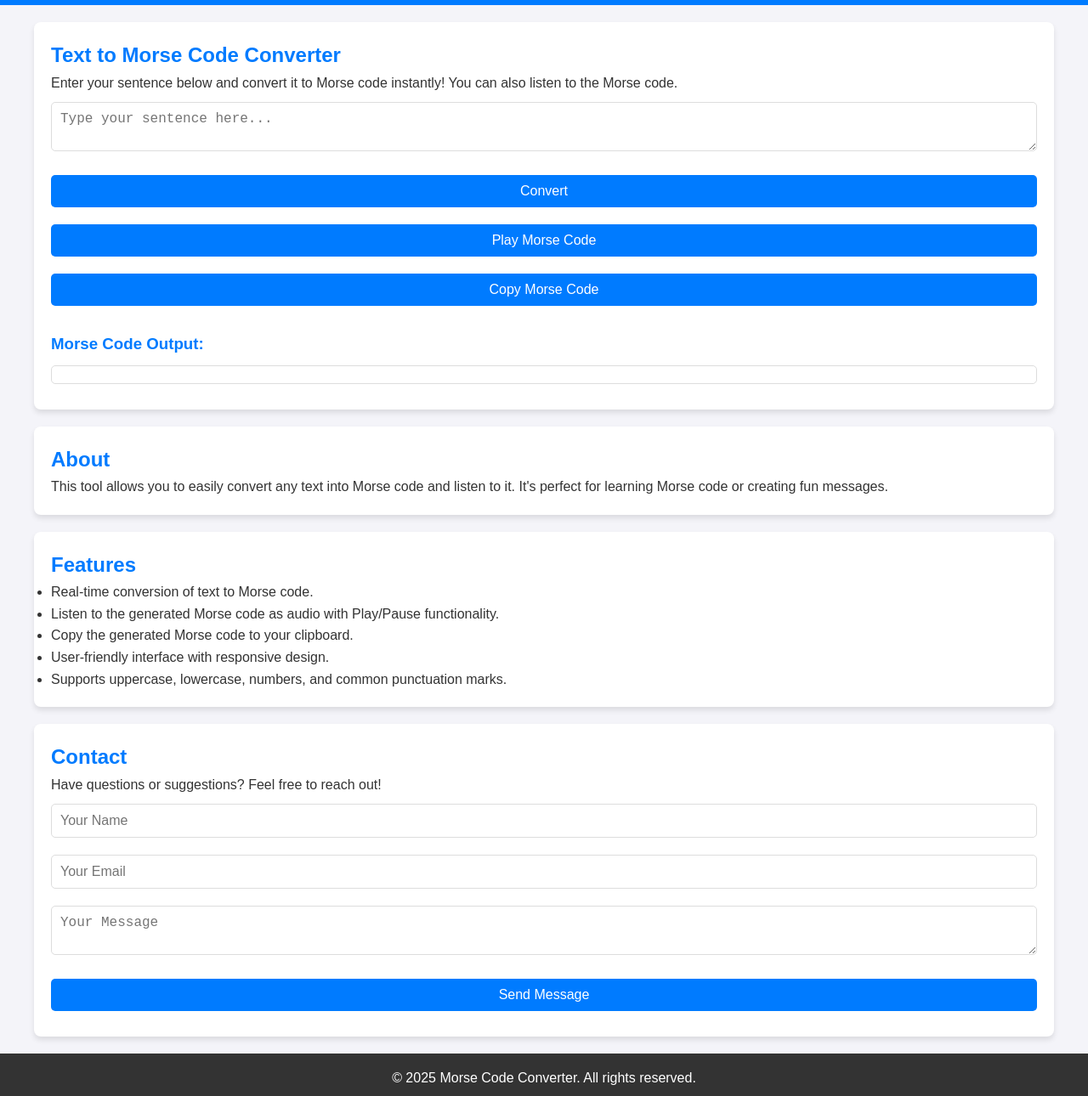
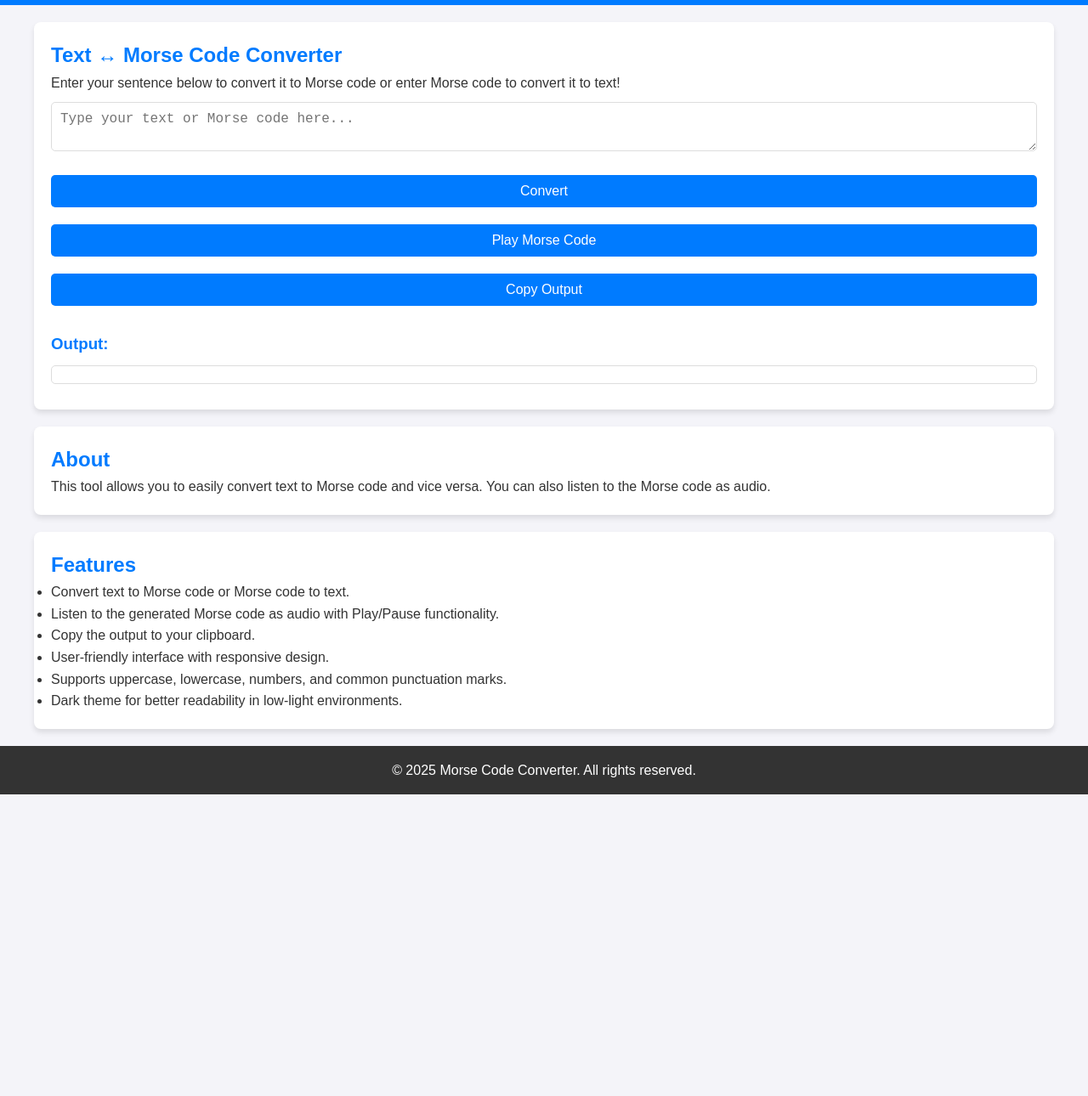
Before and after one commit to Manaf-Sultan/Morse-code-converter, a plain HTML site: page index.html in a window 1280 px wide. Shown: the part 64-1354 px from the top of the page at 85% size. After the commit the page ends 999 px from the top, so only its background shows below. Drawn offline with Linux system fonts and the light colour scheme.

Commit message:
Update index.html

```diff
--- a/index.html
+++ b/index.html
@@ -3,9 +3,9 @@
 <head>
     <meta charset="UTF-8">
     <meta name="viewport" content="width=device-width, initial-scale=1.0">
-    <meta name="description" content="Convert any sentence to Morse code with this interactive and user-friendly web application. Listen to the Morse code as audio too!">
-    <meta name="keywords" content="Morse code converter, text to Morse, Morse translator, online Morse code tool, Morse code audio">
-    <meta name="author" content="Your Name">
+    <meta name="description" content="Convert text to Morse code or Morse code to text with this interactive web application. Listen to the Morse code as audio too!">
+    <meta name="keywords" content="Morse code converter, text to Morse, Morse translator, online Morse code tool, Morse code audio, Morse to text">
+    <meta name="author" content="Manaf SULTAN">
     <meta name="robots" content="index, follow">
     <title>Morse Code Converter</title>
     <link rel="stylesheet" href="style.css">
@@ -18,50 +18,43 @@
             <ul class="nav-links">
                 <li><a href="#about">About</a></li>
                 <li><a href="#features">Features</a></li>
-                <li><a href="#contact">Contact</a></li>
             </ul>
+            <label class="theme-switch" title="Toggle Dark/Light Theme">
+                <input type="checkbox" id="theme-toggle">
+                <span class="slider"></span>
+            </label>
         </nav>
     </header>
 
     <main>
         <section id="converter" class="container">
-            <h1>Text to Morse Code Converter</h1>
-            <p>Enter your sentence below and convert it to Morse code instantly! You can also listen to the Morse code.</p>
-            <textarea id="input-text" placeholder="Type your sentence here..."></textarea>
+            <h1>Text ↔ Morse Code Converter</h1>
+            <p>Enter your sentence below to convert it to Morse code or enter Morse code to convert it to text!</p>
+            <textarea id="input-text" placeholder="Type your text or Morse code here..."></textarea>
             <button id="convert-btn">Convert</button>
             <button id="play-pause-btn">Play Morse Code</button>
-            <button id="copy-btn">Copy Morse Code</button>
+            <button id="copy-btn">Copy Output</button>
             <div id="output-container">
-                <h3>Morse Code Output:</h3>
+                <h3>Output:</h3>
                 <pre id="output-text"></pre>
             </div>
         </section>
 
         <section id="about" class="container">
             <h2>About</h2>
-            <p>This tool allows you to easily convert any text into Morse code and listen to it. It's perfect for learning Morse code or creating fun messages.</p>
+            <p>This tool allows you to easily convert text to Morse code and vice versa. You can also listen to the Morse code as audio.</p>
         </section>
 
         <section id="features" class="container">
             <h2>Features</h2>
             <ul>
-                <li>Real-time conversion of text to Morse code.</li>
+                <li>Convert text to Morse code or Morse code to text.</li>
                 <li>Listen to the generated Morse code as audio with Play/Pause functionality.</li>
-                <li>Copy the generated Morse code to your clipboard.</li>
+                <li>Copy the output to your clipboard.</li>
                 <li>User-friendly interface with responsive design.</li>
                 <li>Supports uppercase, lowercase, numbers, and common punctuation marks.</li>
+                <li>Dark theme for better readability in low-light environments.</li>
             </ul>
-        </section>
-
-        <section id="contact" class="container">
-            <h2>Contact</h2>
-            <p>Have questions or suggestions? Feel free to reach out!</p>
-            <form action="#" method="POST">
-                <input type="text" id="name" name="name" placeholder="Your Name" required>
-                <input type="email" id="email" name="email" placeholder="Your Email" required>
-                <textarea id="message" name="message" placeholder="Your Message" required></textarea>
-                <button type="submit">Send Message</button>
-            </form>
         </section>
     </main>
 
```
